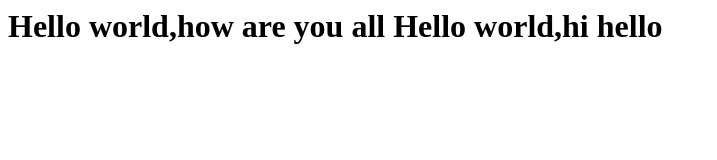
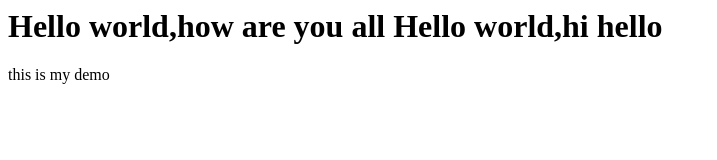
Before and after one commit to Harsha-2401/Harsha-2401, a plain HTML site: page index.html in a window 1280 px wide. Shown: the whole page, without its empty margins (0-717 px from the left). Drawn offline with Linux system fonts and the light colour scheme.

Commit message:
modifieddd

```diff
--- a/index.html
+++ b/index.html
@@ -4,5 +4,6 @@
             Hello world,how are you all
             Hello world,hi hello
         </h1>
+        <p>this is my demo</p>
     </body>
 </html>
```
